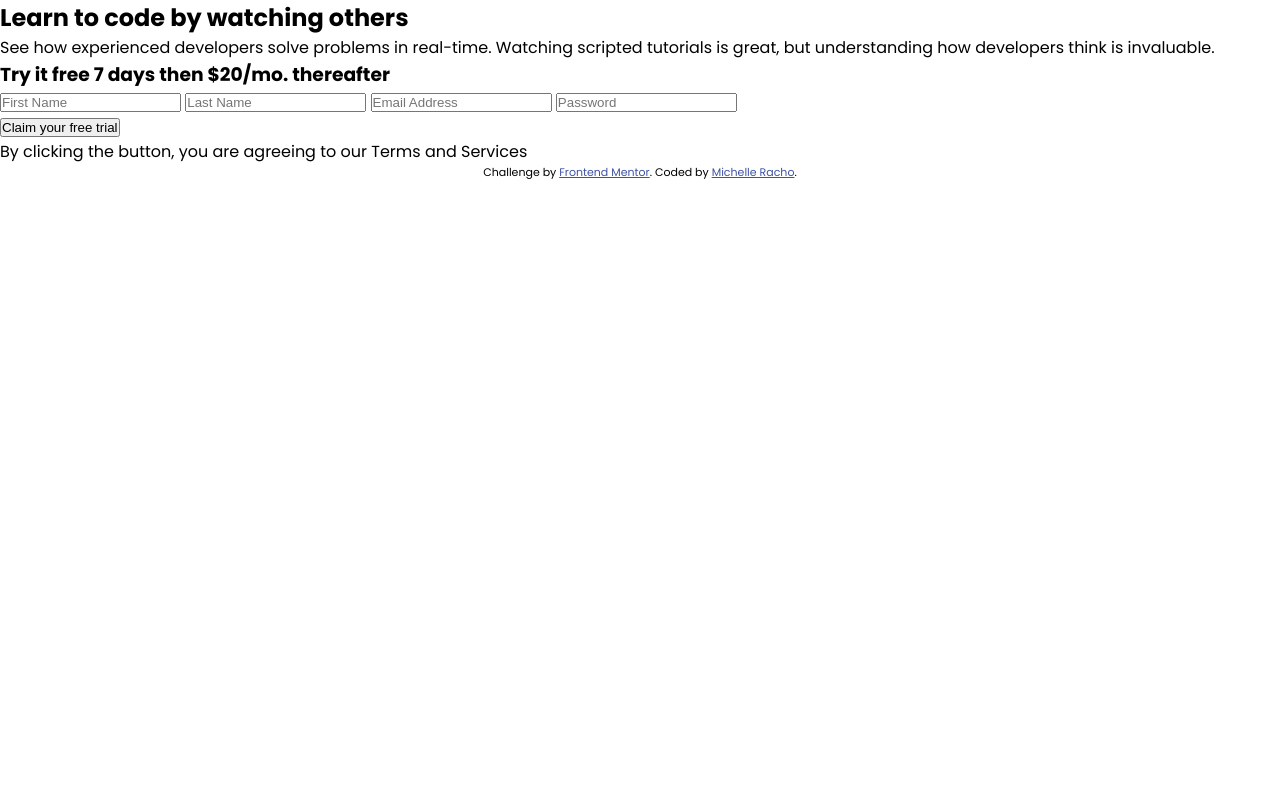
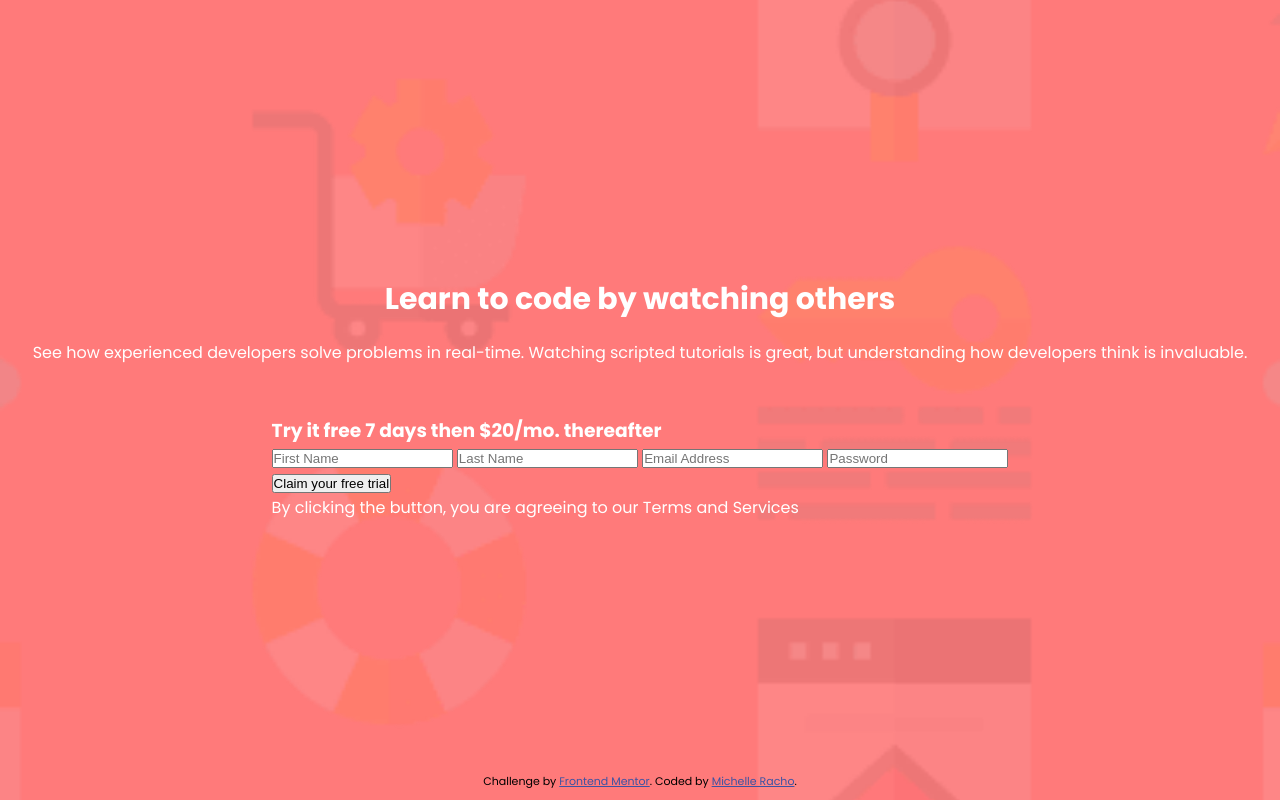
Before and after one commit to michelleracho/intro-component-with-sign-up-form, a plain HTML site: page index.html in a window 1280 px wide. Drawn offline with Linux system fonts and the light colour scheme.

Commit message:
style text section

```diff
--- a/index.html
+++ b/index.html
@@ -22,9 +22,9 @@
   </head>
   <body>
     <main class="container">
-      <section class="heading">
-        <h1>Learn to code by watching others</h1>
-        <p>
+      <section class="text">
+        <h1 class="text__heading">Learn to code by watching others</h1>
+        <p class="text__description">
           See how experienced developers solve problems in real-time. Watching
           scripted tutorials is great, but understanding how developers think is
           invaluable.
--- a/scss/_base.scss
+++ b/scss/_base.scss
@@ -14,4 +14,15 @@ html {
 body {
   font-size: 1.6rem;
   font-family: $font-default;
+  min-height: 100vh;
+  position: relative;
+
+  @include flexCenter;
+  flex-direction: column;
+
+  background-color: $color-primary-red;
+  background-image: url(/images/bg-intro-mobile.png);
+  background-repeat: no-repeat;
+  background-position: center;
+  background-size: cover;
 }
--- a/scss/_layout.scss
+++ b/scss/_layout.scss
@@ -1,4 +1,34 @@
+.container {
+  color: #fff;
+  margin: 2rem;
+
+  @include flexCenter;
+  flex-direction: column;
+}
+
+.text {
+  text-align: center;
+  margin-bottom: 5rem;
+
+  &__heading {
+    font-size: 3rem;
+    line-height: 1.3;
+    margin-bottom: 2rem;
+  }
+
+  &__description {
+    line-height: 1.7;
+  }
+}
+
+.form-container {
+}
+
 footer {
+  position: absolute;
+  bottom: 0;
+  margin-bottom: 1rem;
+
   .attribution {
     font-size: 11px;
     text-align: center;
--- a/scss/utilities/_mixins.scss
+++ b/scss/utilities/_mixins.scss
@@ -0,0 +1,5 @@
+@mixin flexCenter {
+  display: flex;
+  align-items: center;
+  justify-content: center;
+}
```
Also changed, not shown: css/main.css, 1 other file.
